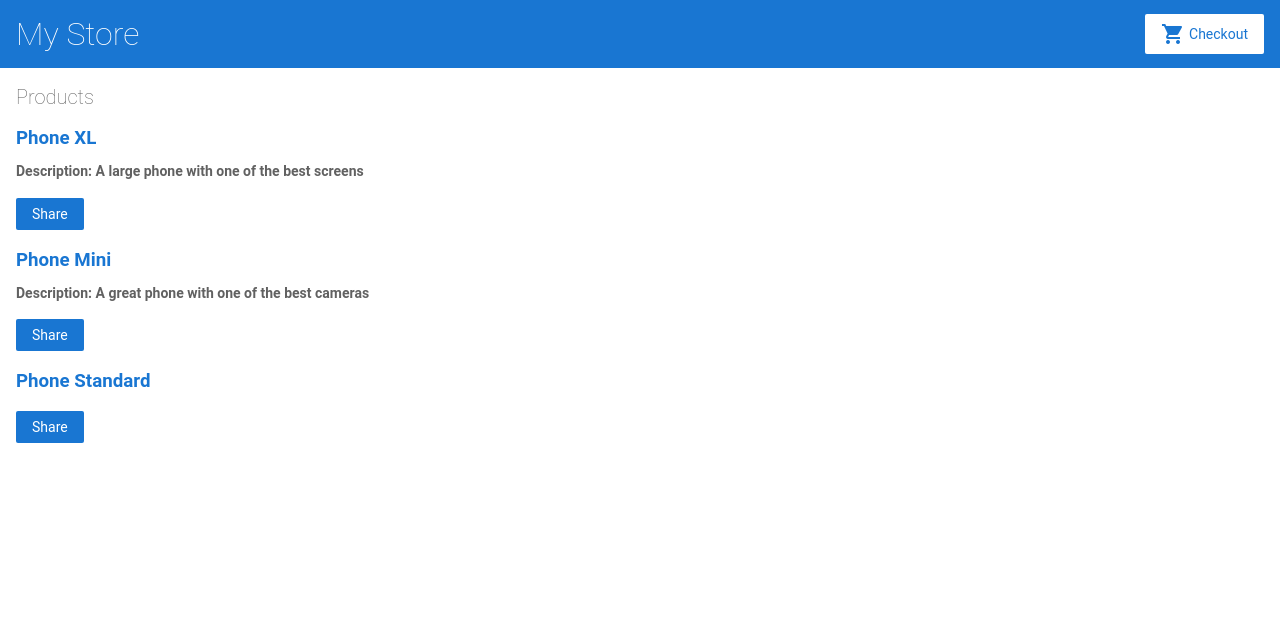
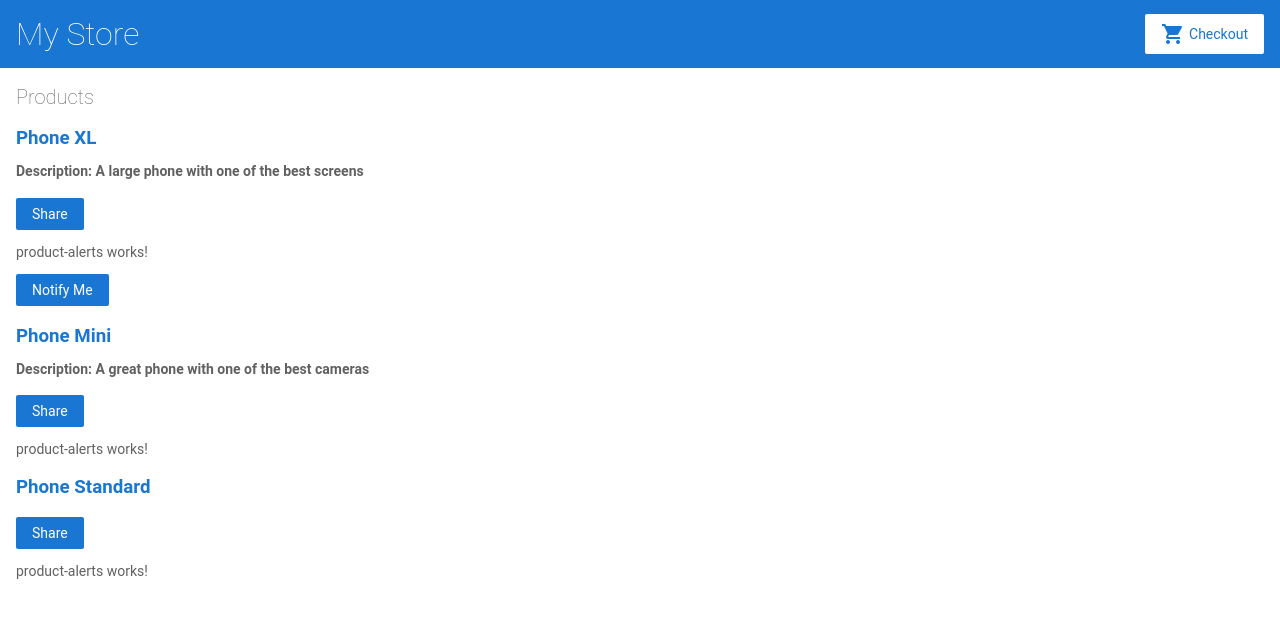
Before and after one commit to LuongLuan/angular-begin, an Angular app: page / in a window 1280 px wide. Shown: the top 618 px of the page. Built offline with nearby package versions, Linux system fonts and the light colour scheme.

Commit message:
3 files modified, 4 added

```diff
--- a/src/app/app.module.ts
+++ b/src/app/app.module.ts
@@ -6,6 +6,7 @@
 import { AppComponent } from './app.component';
 import { TopBarComponent } from './top-bar/top-bar.component';
 import { ProductListComponent } from './product-list/product-list.component';
+import { ProductAlertsComponent } from './product-alerts/product-alerts.component';
 
 @NgModule({
   imports: [
@@ -18,7 +19,8 @@
   declarations: [
     AppComponent,
     TopBarComponent,
-    ProductListComponent
+    ProductListComponent,
+    ProductAlertsComponent
   ],
   bootstrap: [
     AppComponent
--- /dev/null
+++ b/src/app/product-alerts/product-alerts.component.html
@@ -0,0 +1,4 @@
+<p>product-alerts works!</p>
+<p *ngIf="product && product.price > 700">
+  <button type="button" (click)="notify.emit()">Notify Me</button>
+</p>
--- a/src/app/product-list/product-list.component.html
+++ b/src/app/product-list/product-list.component.html
@@ -8,6 +8,8 @@
     <p *ngIf="product.description">Description: {{ product.description }}</p>
   </h3>
   <button type="button" (click)="share()">Share</button>
+  <app-product-alerts [product]="product" (notify)="onNotify()">
+  </app-product-alerts>
 </div>
 <!--
 Copyright Google LLC. All Rights Reserved.
--- a/src/app/product-list/product-list.component.ts
+++ b/src/app/product-list/product-list.component.ts
@@ -13,6 +13,9 @@
   share() {
     window.alert('The product has been shared!');
   }
+  onNotify() {
+    window.alert('You will be notified when the product goes on sale');
+  }
 }
 
 /*
```
Also changed, not shown: src/app/product-alerts/product-alerts.component.ts (added, +12 -0 lines), src/app/product-alerts/product-alerts.component.css (added), 1 other file (tests, documents, lock files or other folders).
